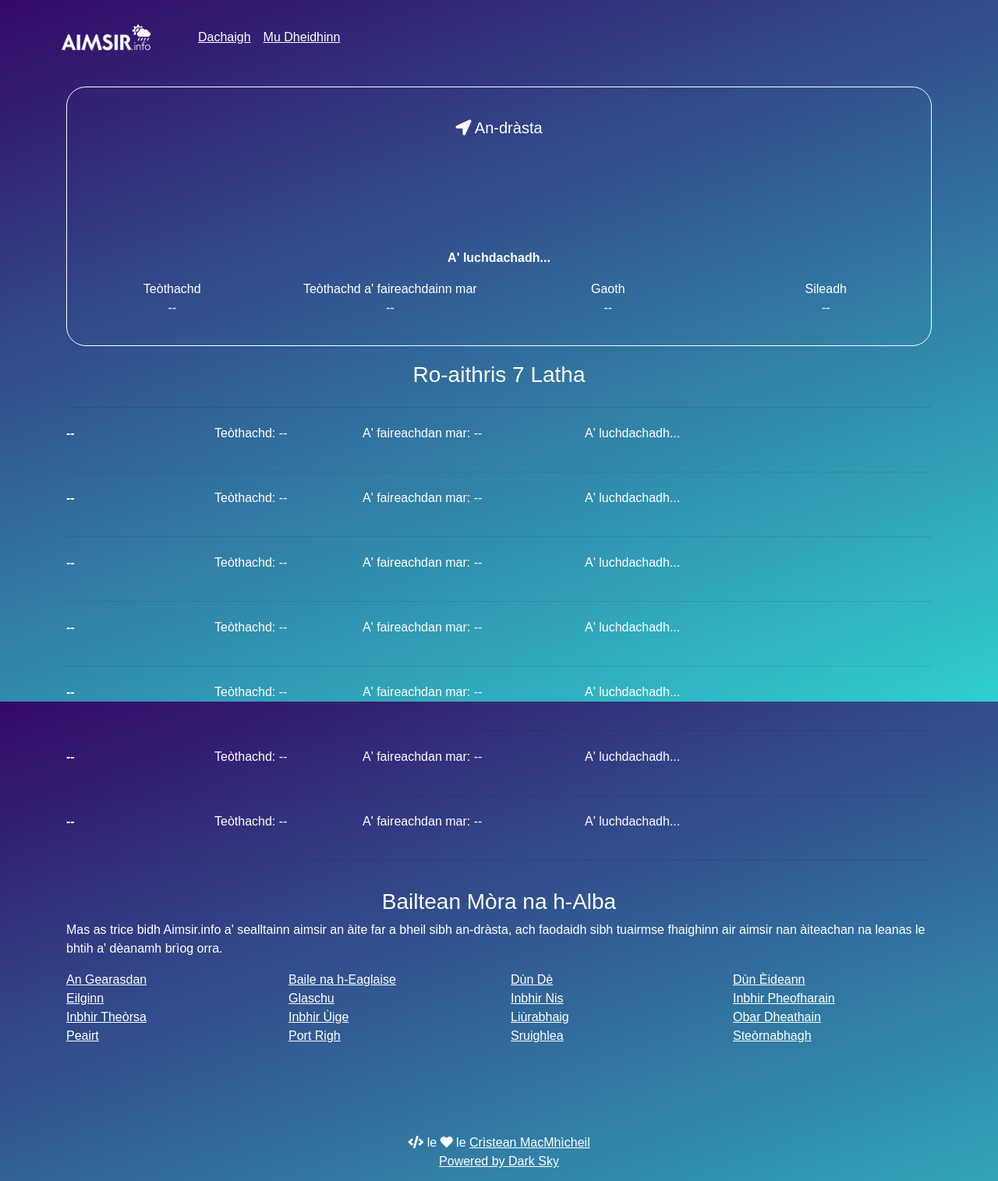
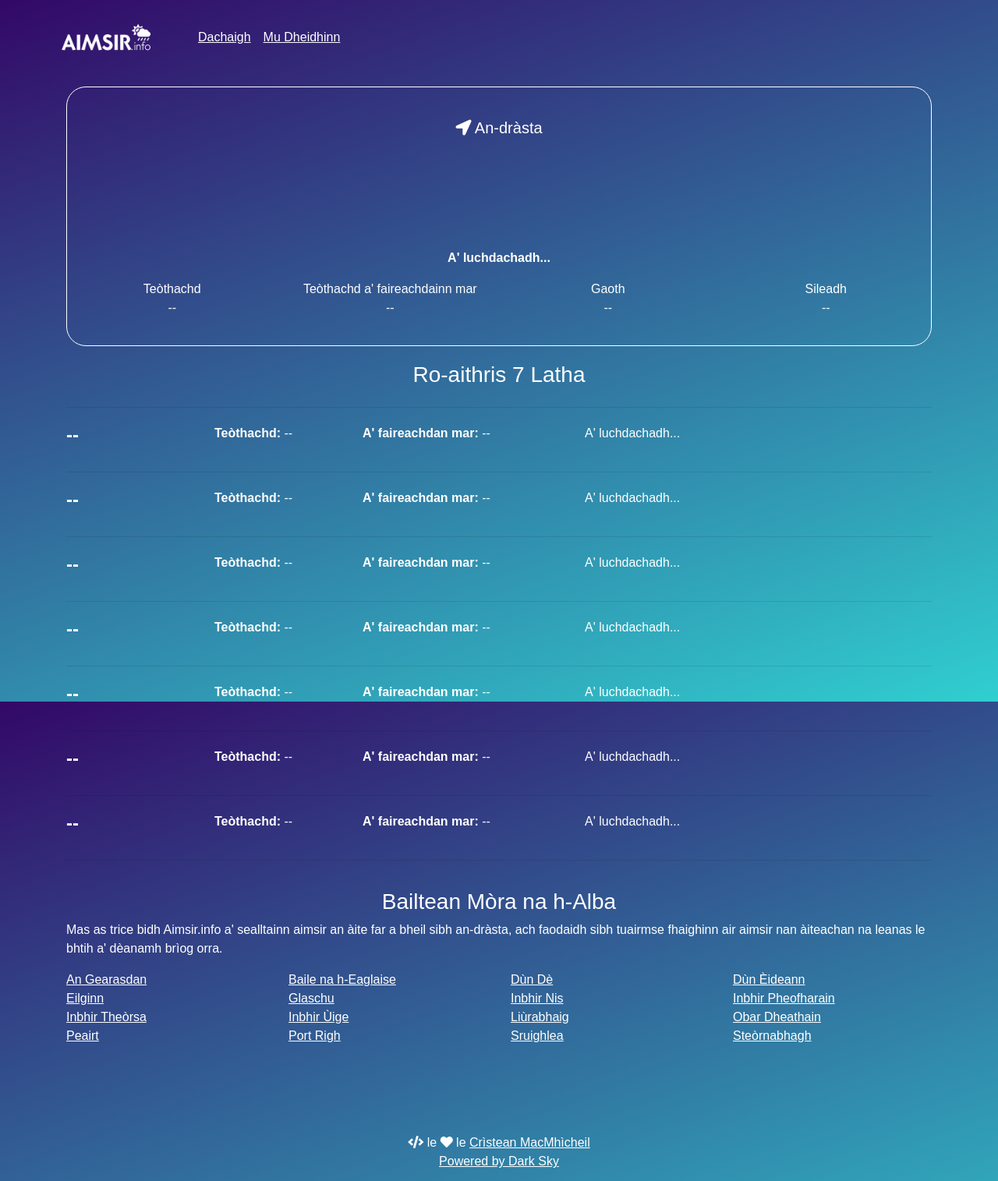
Before and after one commit to angeidheal/aimsir, a Jekyll site: the page built from index.html, in a window 1280 px wide. Shown: the whole page at 78% size. Built offline with Jekyll 4.4.1, drawn with Linux system fonts in a browser that asks for light colours; nearby versions of some CDN libraries; a script that is not in the unit is left out.

Commit message:
Update index.html

```diff
--- a/index.html
+++ b/index.html
@@ -41,14 +41,14 @@ title: Dachaigh
     <hr/>
 
       <div class="row daily-summary day-1">
-        <div class="col-md-2 day-1-day">
-          --
+        <div class="col-md-2">
+          <h4 class="day-1-day">--</h4>
         </div>
         <div class="col-md-2">
-          <p>Teòthachd: <span class="day-1-temp">--</span></p>
+          <p><strong>Teòthachd:</strong> <span class="day-1-temp">--</span></p>
         </div>
         <div class="col-md-3">
-          <p>A' faireachdan mar: <span class="day-1-app-temp">--</span></p>
+          <p><strong>A' faireachdan mar:</strong> <span class="day-1-app-temp">--</span></p>
         </div>
         <div class="col-md-5 day-1-summary">
           A' luchdachadh...
@@ -58,14 +58,14 @@ title: Dachaigh
       <hr/>
 
       <div class="row daily-summary day-2">
-        <div class="col-md-2 day-2-day">
-          --
+        <div class="col-md-2">
+          <h4 class="day-2-day">--</h4>
         </div>
         <div class="col-md-2">
-          <p>Teòthachd: <span class="day-2-temp">--</span></p>
+          <p><strong>Teòthachd:</strong> <span class="day-2-temp">--</span></p>
         </div>
         <div class="col-md-3">
-          <p>A' faireachdan mar: <span class="day-2-app-temp">--</span></p>
+          <p><strong>A' faireachdan mar:</strong> <span class="day-2-app-temp">--</span></p>
         </div>
         <div class="col-md-5 day-2-summary">
           A' luchdachadh...
@@ -75,14 +75,14 @@ title: Dachaigh
       <hr/>
 
       <div class="row daily-summary day-3">
-        <div class="col-md-2 day-3-day">
-          --
+        <div class="col-md-2">
+          <h4 class="day-3-day">--</h4>
         </div>
         <div class="col-md-2">
-          <p>Teòthachd: <span class="day-3-temp">--</span></p>
+          <p><strong>Teòthachd:</strong> <span class="day-3-temp">--</span></p>
         </div>
         <div class="col-md-3">
-          <p>A' faireachdan mar: <span class="day-3-app-temp">--</span></p>
+          <p><strong>A' faireachdan mar:</strong> <span class="day-3-app-temp">--</span></p>
         </div>
         <div class="col-md-5 day-3-summary">
           A' luchdachadh...
@@ -92,14 +92,14 @@ title: Dachaigh
       <hr/>
 
       <div class="row daily-summary day-4">
-        <div class="col-md-2 day-4-day">
-          --
+        <div class="col-md-2">
+          <h4 class="day-4-day">--</h4>
         </div>
         <div class="col-md-2">
-          <p>Teòthachd: <span class="day-4-temp">--</span></p>
+          <p><strong>Teòthachd:</strong> <span class="day-4-temp">--</span></p>
         </div>
         <div class="col-md-3">
-          <p>A' faireachdan mar: <span class="day-4-app-temp">--</span></p>
+          <p><strong>A' faireachdan mar:</strong> <span class="day-4-app-temp">--</span></p>
         </div>
         <div class="col-md-5 day-4-summary">
           A' luchdachadh...
@@ -109,14 +109,14 @@ title: Dachaigh
       <hr/>
 
       <div class="row daily-summary day-5">
-        <div class="col-md-2 day-5-day">
-          --
+        <div class="col-md-2">
+          <h4 class="day-5-day">--</h4>
         </div>
         <div class="col-md-2">
-          <p>Teòthachd: <span class="day-5-temp">--</span></p>
+          <p><strong>Teòthachd:</strong> <span class="day-5-temp">--</span></p>
         </div>
         <div class="col-md-3">
-          <p>A' faireachdan mar: <span class="day-5-app-temp">--</span></p>
+          <p><strong>A' faireachdan mar:</strong> <span class="day-5-app-temp">--</span></p>
         </div>
         <div class="col-md-5 day-5-summary">
           A' luchdachadh...
@@ -126,14 +126,14 @@ title: Dachaigh
       <hr/>
 
       <div class="row daily-summary day-6">
-        <div class="col-md-2 day-6-day">
-          --
+        <div class="col-md-2">
+          <h4 class="day-6-day">--</h4>
         </div>
         <div class="col-md-2">
-          <p>Teòthachd: <span class="day-6-temp">--</span></p>
+          <p><strong>Teòthachd:</strong> <span class="day-6-temp">--</span></p>
         </div>
         <div class="col-md-3">
-          <p>A' faireachdan mar: <span class="day-6-app-temp">--</span></p>
+          <p><strong>A' faireachdan mar:</strong> <span class="day-6-app-temp">--</span></p>
         </div>
         <div class="col-md-5 day-6-summary">
           A' luchdachadh...
@@ -143,14 +143,14 @@ title: Dachaigh
       <hr/>
 
       <div class="row daily-summary day-7">
-        <div class="col-md-2 day-7-day">
-          --
+        <div class="col-md-2">
+          <h4 class="day-7-day">--</h4>
         </div>
         <div class="col-md-2">
-          <p>Teòthachd: <span class="day-7-temp">--</span></p>
+          <p><strong>Teòthachd:</strong> <span class="day-7-temp">--</span></p>
         </div>
         <div class="col-md-3">
-          <p>A' faireachdan mar: <span class="day-7-app-temp">--</span></p>
+          <p><strong>A' faireachdan mar:</strong> <span class="day-7-app-temp">--</span></p>
         </div>
         <div class="col-md-5 day-7-summary">
           A' luchdachadh...
```
